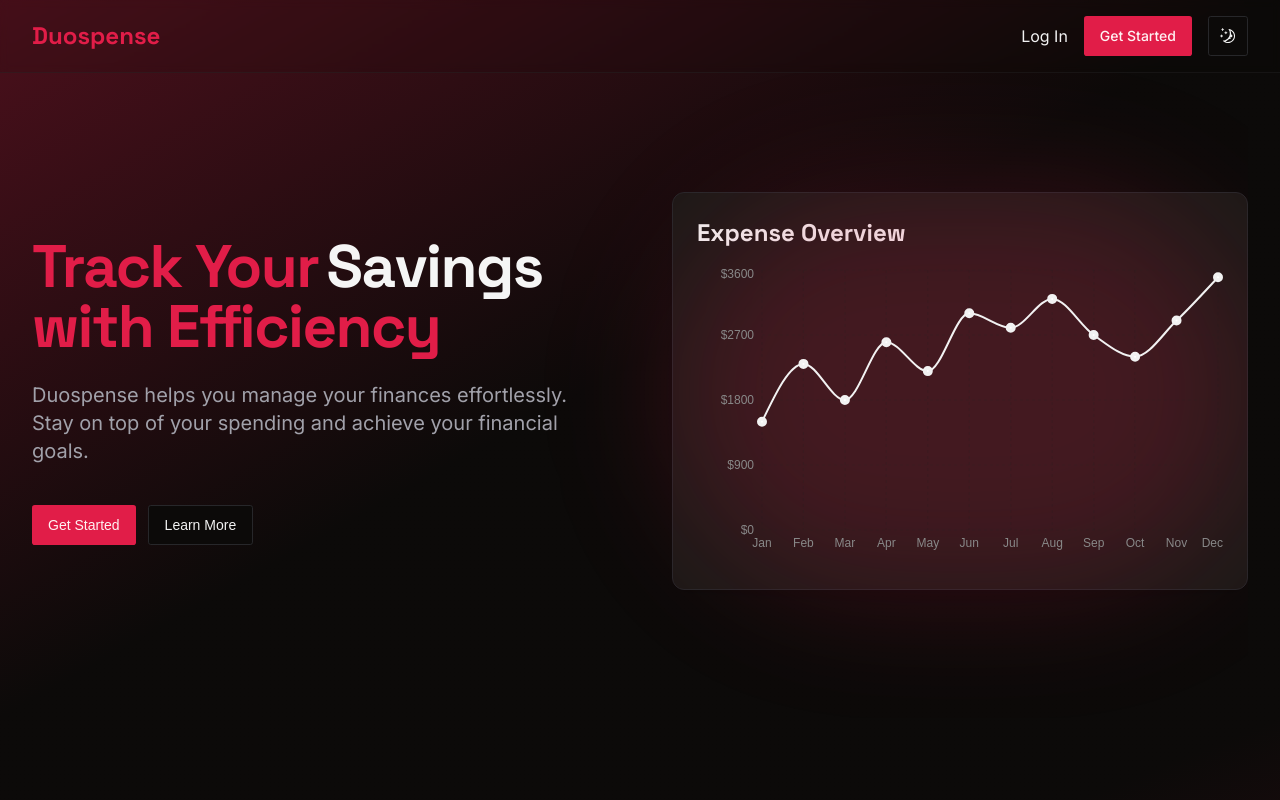
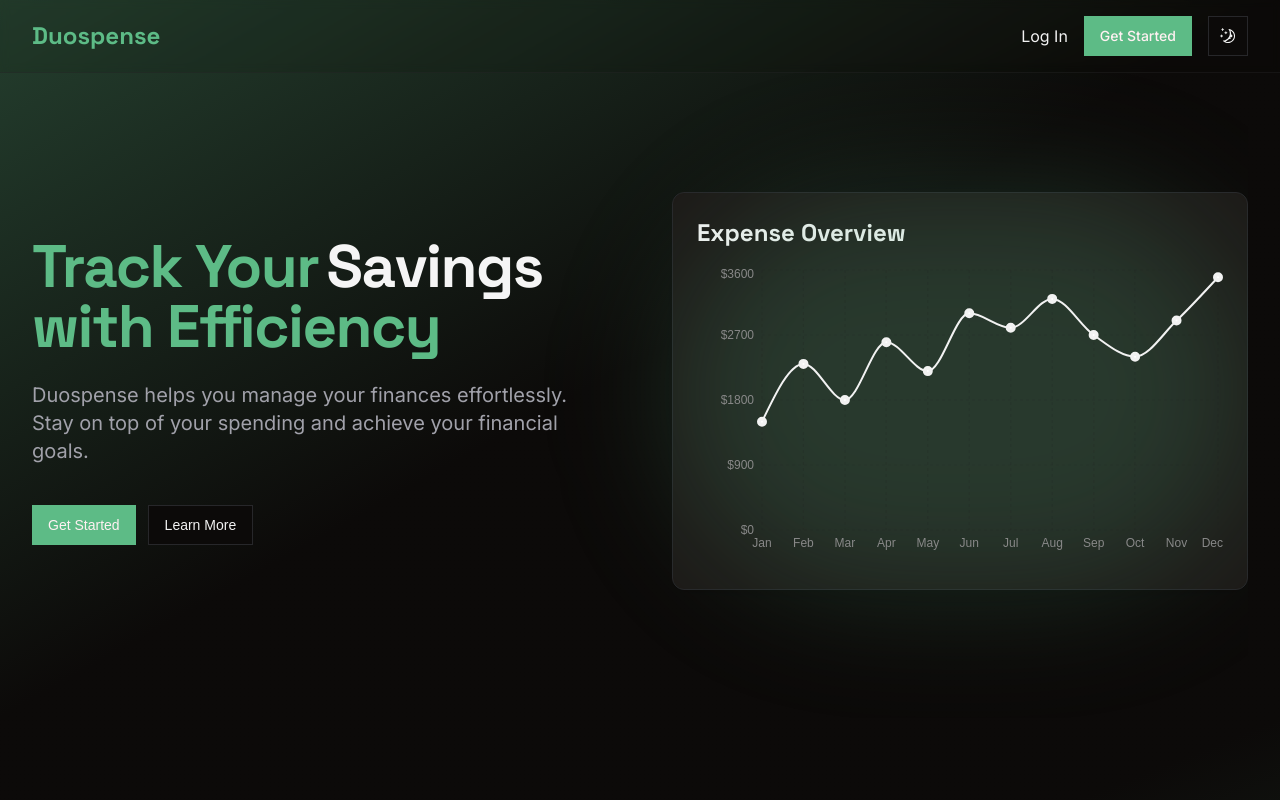
Before and after one commit to kaizenics/duospense, a Next.js app: page / in a window 1280 px wide. Shown: the top 800 px of the page. Built offline with nearby package versions, Linux system fonts and the light colour scheme.

Commit message:
fix: update color variables in globals.css for improved consistency and accessibility

```diff
--- a/src/app/globals.css
+++ b/src/app/globals.css
@@ -5,6 +5,7 @@
 body {
   font-family: Arial, Helvetica, sans-serif;
 }
+
 
 
 @layer base {
@@ -15,7 +16,7 @@ body {
     --card-foreground: 240 10% 3.9%;
     --popover: 0 0% 100%;
     --popover-foreground: 240 10% 3.9%;
-    --primary: 346.8 77.2% 49.8%;
+    --primary: 146.2 40.9% 54.9%;
     --primary-foreground: 355.7 100% 97.3%;
     --secondary: 240 4.8% 95.9%;
     --secondary-foreground: 240 5.9% 10%;
@@ -27,13 +28,8 @@ body {
     --destructive-foreground: 0 0% 98%;
     --border: 240 5.9% 90%;
     --input: 240 5.9% 90%;
-    --ring: 346.8 77.2% 49.8%;
-    --radius: 0.3rem;
-    --chart-1: 12 76% 61%;
-    --chart-2: 173 58% 39%;
-    --chart-3: 197 37% 24%;
-    --chart-4: 43 74% 66%;
-    --chart-5: 27 87% 67%;
+    --ring: 146.2 40.9% 54.9%;
+    --radius: 0.5remrem;
   }
 
   .dark {
@@ -43,7 +39,7 @@ body {
     --card-foreground: 0 0% 95%;
     --popover: 0 0% 9%;
     --popover-foreground: 0 0% 95%;
-    --primary: 346.8 77.2% 49.8%;
+    --primary: 146.2 40.9% 54.9%;
     --primary-foreground: 355.7 100% 97.3%;
     --secondary: 240 3.7% 15.9%;
     --secondary-foreground: 0 0% 98%;
@@ -55,15 +51,9 @@ body {
     --destructive-foreground: 0 85.7% 97.3%;
     --border: 240 3.7% 15.9%;
     --input: 240 3.7% 15.9%;
-    --ring: 346.8 77.2% 49.8%;
-    --chart-1: 220 70% 50%;
-    --chart-2: 160 60% 45%;
-    --chart-3: 30 80% 55%;
-    --chart-4: 280 65% 60%;
-    --chart-5: 340 75% 55%;
+    --ring: 146.2 40.9% 54.9%;
   }
 }
-
 
 @layer base {
   * {
```
